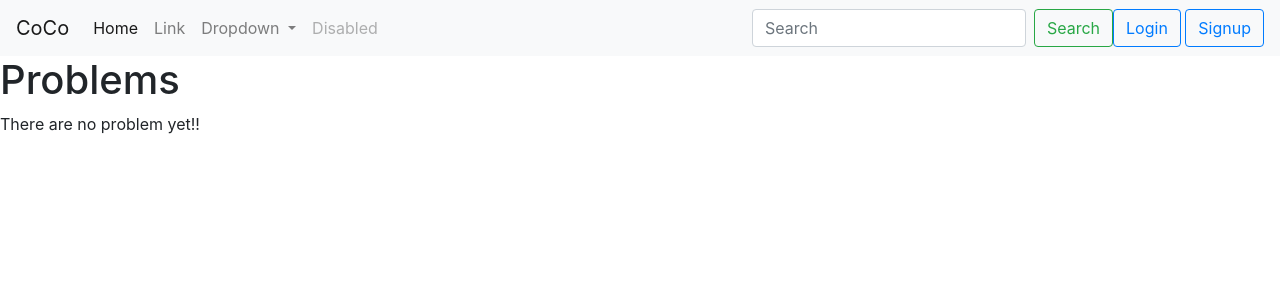
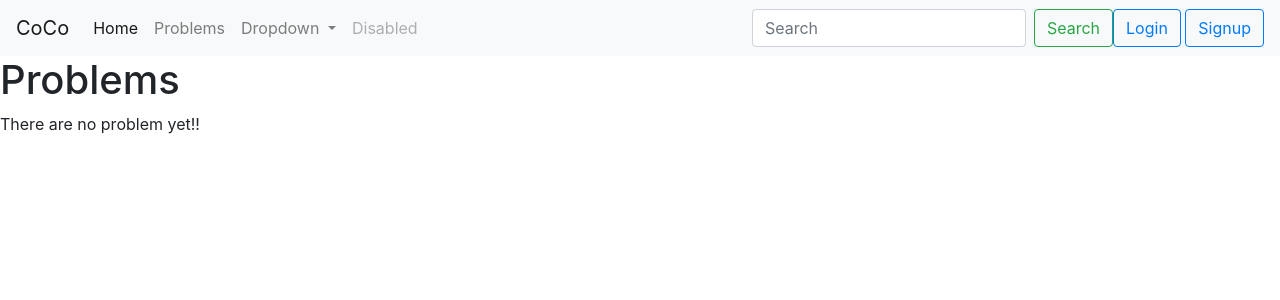
Before and after one commit to HussainIslam/coco, a Django app: page /problems/ in a window 1280 px wide. Shown: the top 300 px of the page. Run offline with Django 3.2, Linux system fonts and the light colour scheme; data that the repository does not hold is empty; some libraries are stand-ins or nearby versions.

Commit message:
language in detail problem

```diff
--- a/templates/Problems/detail_problem.html
+++ b/templates/Problems/detail_problem.html
@@ -4,6 +4,6 @@
 
 {% block content %}
 <h1>{{ problem.title }}</h1>
-<h3>Created by: {{ problem.author.username }}</h3>
+<h3>Created by: {{ problem.author.username }} | Language: {{ problem.language }}</h3>
 <p>{{ problem.body }}</p>
 {% endblock content %}
--- a/templates/partials/_navbar.html
+++ b/templates/partials/_navbar.html
@@ -10,7 +10,7 @@
         <a class="nav-link" href="{% url 'home' %}">Home <span class="sr-only">(current)</span></a>
       </li>
       <li class="nav-item">
-        <a class="nav-link" href="#">Link</a>
+        <a class="nav-link" href="{% url 'list_problems' %}">Problems</a>
       </li>
       <li class="nav-item dropdown">
         <a class="nav-link dropdown-toggle" href="#" id="navbarDropdown" role="button" data-toggle="dropdown" aria-haspopup="true" aria-expanded="false">
```
